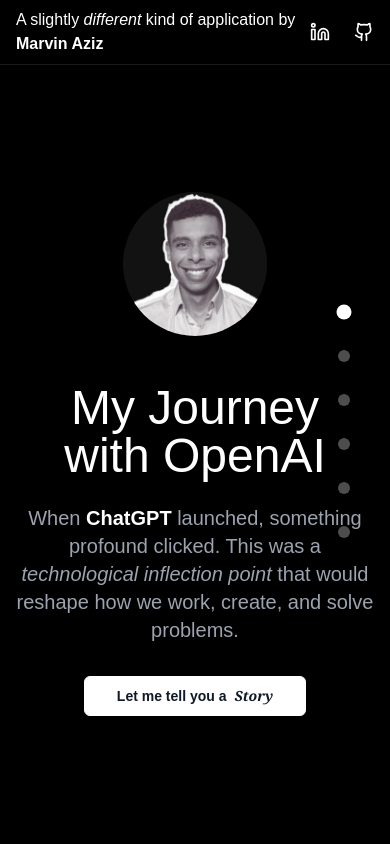
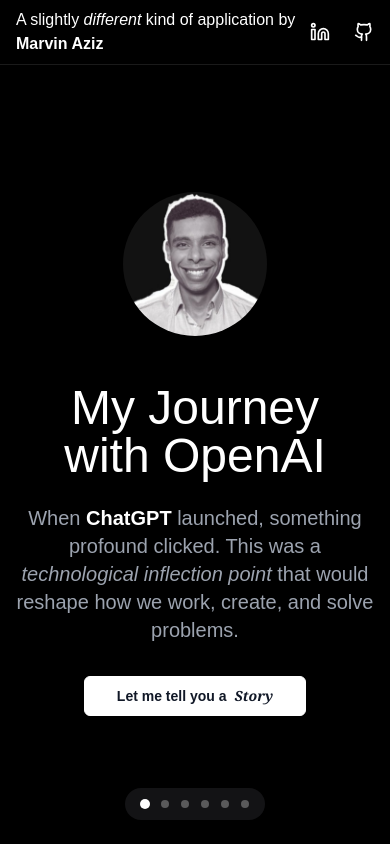
Before and after one commit to marvtub/openai-application, a Next.js app: page / in a window 390 px wide. Built offline with nearby package versions, Linux system fonts and the light colour scheme.

Commit message:
feat: add responsive mobile navigation

```diff
--- a/app/page.tsx
+++ b/app/page.tsx
@@ -15,7 +15,7 @@
     <div className="h-screen overflow-hidden bg-black text-white">
       <Navbar />
       <DotNavigation />
-      <div className="scroll-snap-container">
+      <div className="scroll-snap-container pb-20 md:pb-0">
         <Hero />
         <Journey />
         <CaseStudies />
--- a/components/DotNavigation.tsx
+++ b/components/DotNavigation.tsx
@@ -77,7 +77,9 @@
     }
 
     return (
-        <div className="fixed right-8 top-1/2 -translate-y-1/2 z-50 flex gap-4">
+        <>
+            {/* Desktop Navigation */}
+            <div className="fixed right-4 top-1/2 -translate-y-1/2 z-50 hidden md:flex gap-4">
                 {/* Journey step dots - always present, just faded */}
                 <motion.div
                     className="flex flex-col gap-3"
@@ -135,5 +137,55 @@
                     ))}
                 </div>
             </div>
+
+            {/* Mobile Navigation */}
+            <div className="fixed bottom-6 left-1/2 -translate-x-1/2 z-50 md:hidden">
+                <motion.div
+                    className="flex gap-3 px-4 py-3 bg-zinc-900/80 backdrop-blur-sm rounded-full"
+                    initial={{ y: 20, opacity: 0 }}
+                    animate={{ y: 0, opacity: 1 }}
+                    transition={{ delay: 1 }}
+                >
+                    {sections.map((section) => (
+                        <button
+                            key={section.id}
+                            onClick={() => scrollTo(section.id)}
+                            className="relative"
+                        >
+                            <div
+                                className={`w-2 h-2 rounded-full transition-all duration-300
+                                  ${activeSection === section.id ? 'bg-white scale-125' : 'bg-white/30'}`}
+                            />
+                        </button>
+                    ))}
+                </motion.div>
+
+                {/* Mobile Journey Steps - only show when in journey section */}
+                {activeSection === 'journey' && (
+                    <motion.div
+                        className="flex gap-2 justify-center mt-2"
+                        initial={{ opacity: 0, y: 10 }}
+                        animate={{ opacity: 1, y: 0 }}
+                        exit={{ opacity: 0, y: 10 }}
+                    >
+                        {Array.from({ length: 5 }).map((_, index) => (
+                            <button
+                                key={`mobile-step-${index}`}
+                                onClick={() => scrollToStep(index)}
+                                className="relative"
+                            >
+                                <div
+                                    className={`w-1.5 h-1.5 rounded-full transition-all duration-300
+                                      ${activeJourneyStep === index
+                                            ? 'bg-white/90 scale-110'
+                                            : 'bg-white/20'
+                                        }`}
+                                />
+                            </button>
+                        ))}
+                    </motion.div>
+                )}
+            </div>
+        </>
     )
 }
```
Lines whose indentation alone changed are shown as unchanged.
